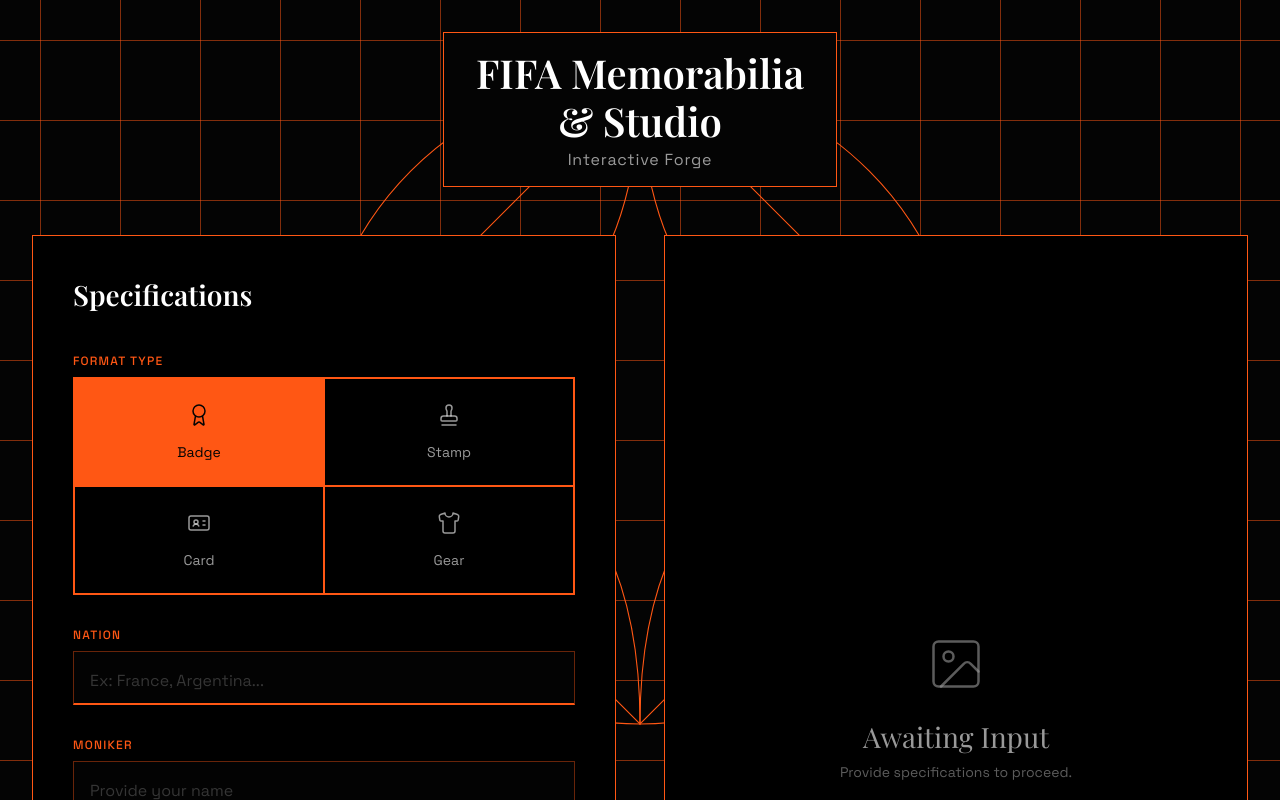
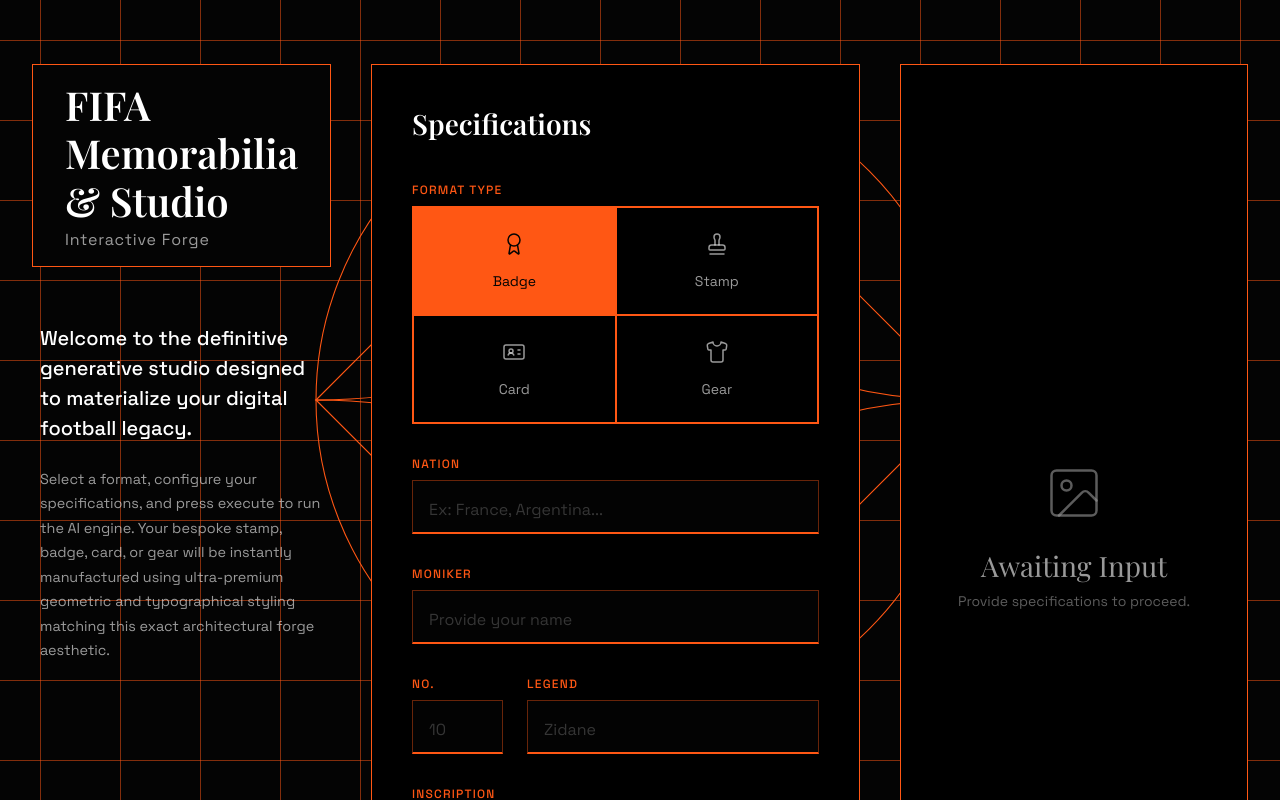
Before and after one commit to vamsibatchu1/fifa26, a React (Vite) app: page / in a window 1280 px wide. Shown: the top 800 px of the page. Built offline with nearby package versions, Linux system fonts and the light colour scheme.

Commit message:
UI: Update layout to three columns placing header on the left

```diff
--- a/src/App.jsx
+++ b/src/App.jsx
@@ -89,13 +89,25 @@
         <path d="M 950,500 Q 500,950 500,950 Q 500,500 950,500 Z" />
       </svg>
 
-      <header className="header" style={{ zIndex: 10 }}>
-        <h1>FIFA Memorabilia<br />& Studio</h1>
-        <p>Interactive Forge</p>
-      </header>
+      <main className="main-layout" style={{ zIndex: 10, marginTop: '2rem' }}>
+        {/* Column 1: Header & App Info */}
+        <section className="glass-panel" style={{ height: 'fit-content', border: 'none', padding: '0', background: 'transparent' }}>
+          <header className="header" style={{ margin: '0 0 2rem 0', textAlign: 'left', maxWidth: '100%' }}>
+            <h1>FIFA Memorabilia<br />& Studio</h1>
+            <p>Interactive Forge</p>
+          </header>
 
-      <main className="main-layout" style={{ zIndex: 10 }}>
-        {/* Left Panel: Configuration */}
+          <div style={{ padding: '0 0.5rem' }}>
+            <p style={{ fontFamily: 'var(--font-sans)', fontSize: '1.25rem', color: 'var(--text-primary)', lineHeight: 1.5, marginBottom: '1.5rem', fontWeight: 500 }}>
+              Welcome to the definitive generative studio designed to materialize your digital football legacy.
+            </p>
+            <p style={{ fontFamily: 'var(--font-sans)', fontSize: '0.9rem', color: 'var(--text-secondary)', lineHeight: 1.7 }}>
+              Select a format, configure your specifications, and press execute to run the AI engine. Your bespoke stamp, badge, card, or gear will be instantly manufactured using ultra-premium geometric and typographical styling matching this exact architectural forge aesthetic.
+            </p>
+          </div>
+        </section>
+
+        {/* Column 2: Configuration Panel */}
         <section className="glass-panel">
           <h2 className="panel-header">
             Specifications
--- a/src/index.css
+++ b/src/index.css
@@ -90,11 +90,17 @@
 
 .main-layout {
   display: grid;
-  grid-template-columns: 1fr 1fr;
-  gap: 3rem;
+  grid-template-columns: 1fr 1.25fr 1.25fr;
+  gap: 2.5rem;
   flex: 1;
   position: relative;
   z-index: 10;
+}
+
+@media (max-width: 1200px) {
+  .main-layout {
+    grid-template-columns: 1fr 1fr;
+  }
 }
 
 @media (max-width: 968px) {
```
